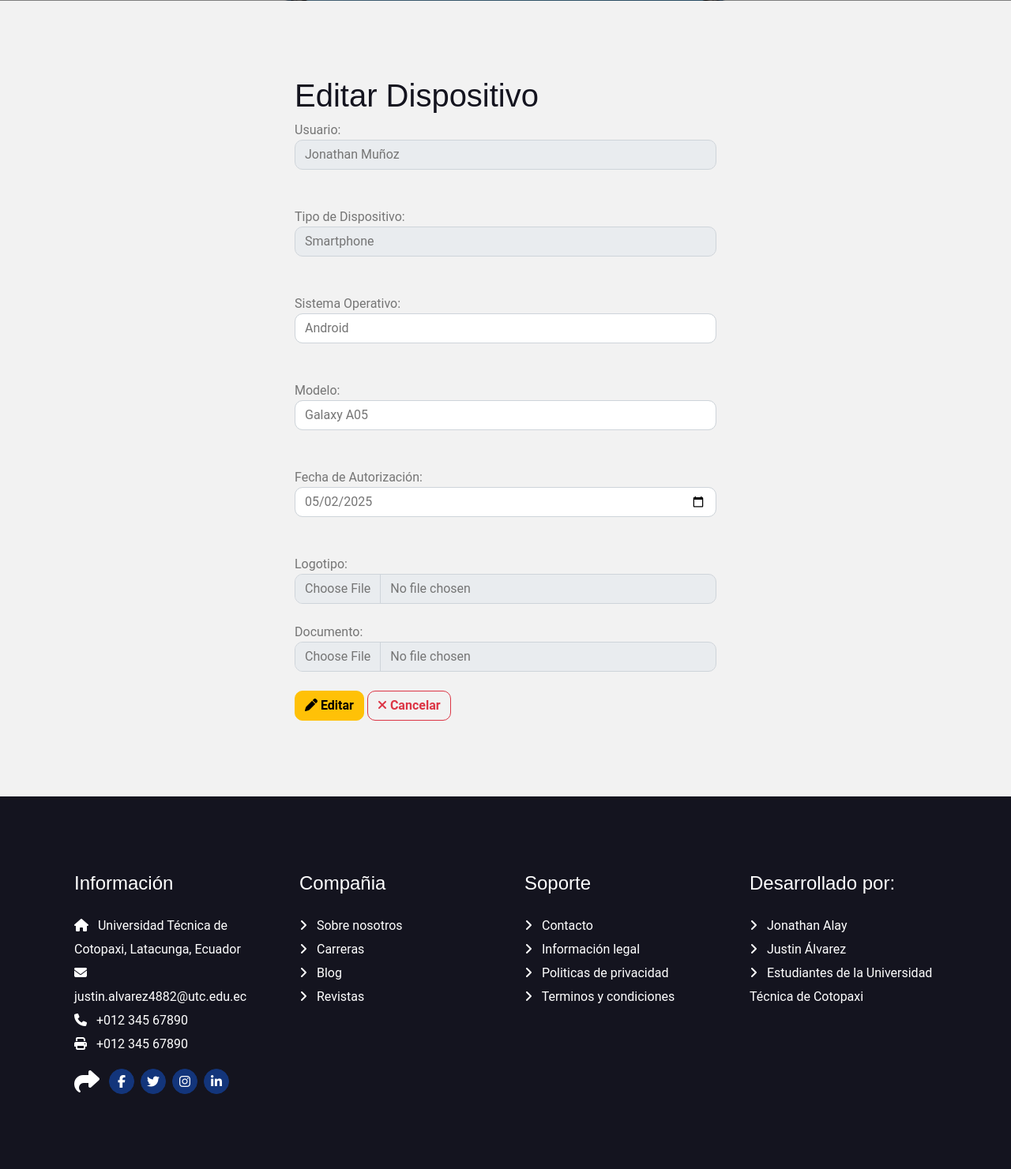
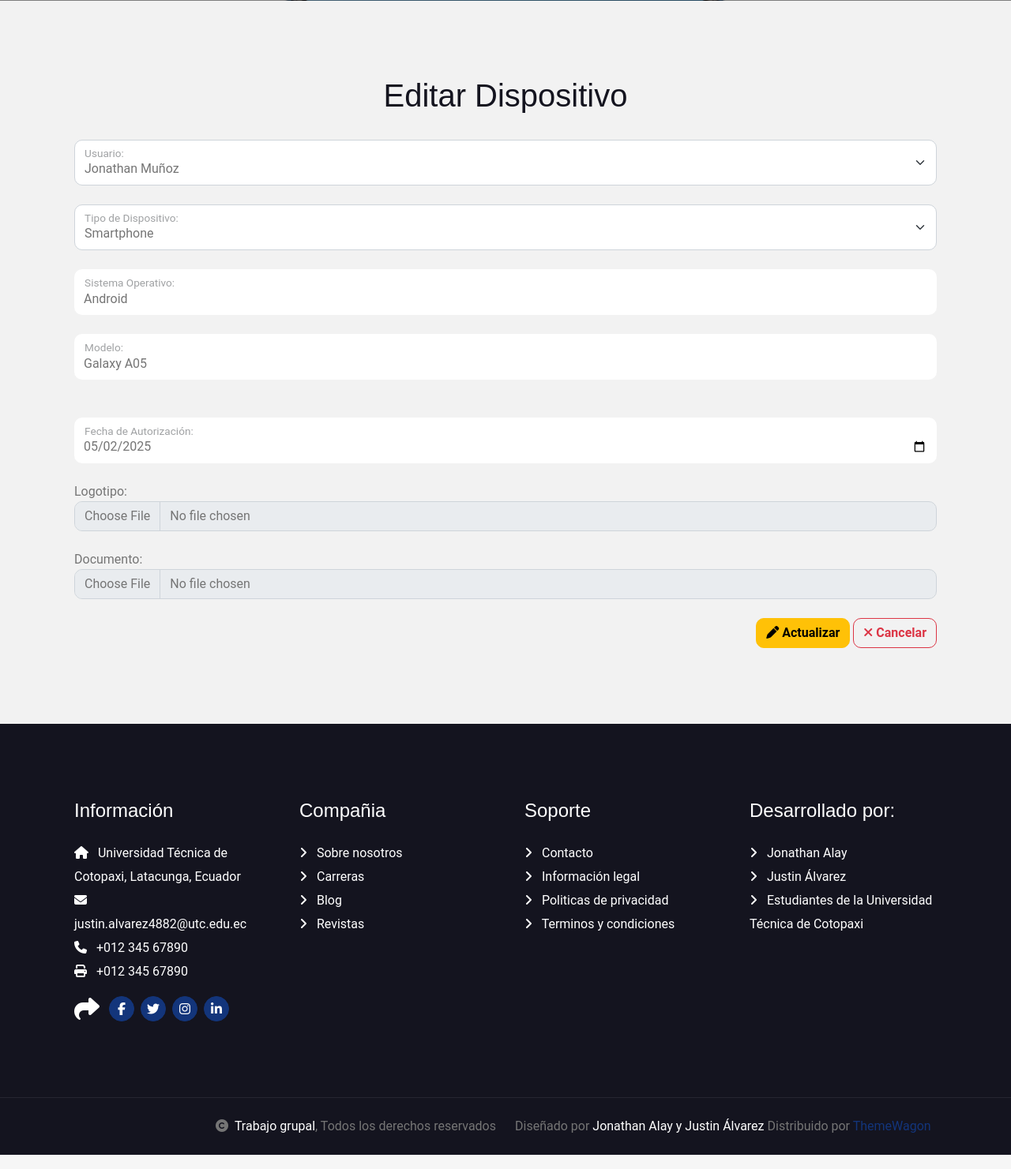
Before and after one commit to Jonathan-25-02/actividad_clases, a Django app: page /editarDispositivo/1 in a window 1280 px wide. Shown: the part 799-2280 px from the top of the page at 79% size. Run offline with Django 5.2, Linux system fonts and the light colour scheme; data comes from the database, SQL or seed files in the repository; both versions use the stored data as it was after the commit; some libraries are stand-ins or nearby versions.

Commit message:
Se han agregado validaciones en los formularios de editar y mejorado la GUI

```diff
--- a/Aplicaciones/Dispositivos/templates/editarDispositivo.html
+++ b/Aplicaciones/Dispositivos/templates/editarDispositivo.html
@@ -1,37 +1,57 @@
 {% extends './plantilla.html' %}
 {% block contenido %}
 <div class="row">
-    <div class="col-md-3"></div>
-    <div class="col-md-6 bg-light">
-        <h1>Editar Dispositivo</h1>
+    <div class="col-md-12 bg-light">
+        <h1 class="text-center">Editar Dispositivo</h1><br>
 
-        <form action="/procesarEdicionDispositivo/{{ dispositivoEditar.id }}" method="post" enctype="multipart/form-data">
+        <form action="/procesarEdicionDispositivo/{{ dispositivoEditar.id }}" id="frm_editar_dispositivo" method="post" enctype="multipart/form-data">
             {% csrf_token %}
-
-            <label for="usuario">Usuario:</label><br>
-            <select name="usuario" id="usuario" class="form-control" required>
+            <div class="row g-3">
+                <div class="col-md-12">
+                    <div class="form-floating mb-4">
+                        <select name="usuario" id="usuario" class="form-select" required>
                             {% for u in usuarios %}
                                 <option value="{{ u.id }}" {% if u.id == dispositivoEditar.usuario.id %}selected{% endif %}>{{ u.nombre }}</option>
                             {% endfor %}
-            </select><br><br>
+                        </select>
+                        <label for="email">Usuario:</label>
+                    </div>
+                </div>
+            </div>
 
-            <label for="tipo">Tipo de Dispositivo:</label><br>
-            <select name="tipo" id="tipo" class="form-control" required>
-                <option value="">Seleccione</option>
+            <div class="col-md-12">
+                <div class="form-floating mb-4">
+                    <select name="tipo" id="tipo" class="form-select" required>
+                        <option value="" disabled>Seleccione un dispositivo</option>
                         <option value="Laptop" {% if dispositivoEditar.tipo == 'Laptop' %}selected{% endif %}>Laptop</option>
                         <option value="Smartphone" {% if dispositivoEditar.tipo == 'Smartphone' %}selected{% endif %}>Smartphone</option>
                         <option value="Tablet" {% if dispositivoEditar.tipo == 'Tablet' %}selected{% endif %}>Tablet</option>
                         <option value="Otro" {% if dispositivoEditar.tipo == 'Otro' %}selected{% endif %}>Otro</option>
-            </select><br><br>
+                    </select>
+                    <label for="tipo">Tipo de Dispositivo:</label>
+                </div>
+            </div>
 
-            <label for="sistema_operativo">Sistema Operativo:</label><br>
-            <input class="form-control" type="text" name="sistema_operativo" id="sistema_operativo" value="{{ dispositivoEditar.sistema_operativo }}"><br><br>
+            <div class="col-md-12">
+                <div class="form-floating mb-4">
+                    <input class="form-control border-0" type="text" name="sistema_operativo" id="sistema_operativo" value="{{ dispositivoEditar.sistema_operativo }}">
+                    <label for="sistema_operativo">Sistema Operativo:</label>
+                </div>
+            </div>
 
+            <div class="col-md-12">
+                <div class="form-floating mb-4">
+                    <input class="form-control border-0" type="text" name="modelo" id="modelo" value="{{ dispositivoEditar.modelo }}">
                     <label for="modelo">Modelo:</label><br>
-            <input class="form-control" type="text" name="modelo" id="modelo" value="{{ dispositivoEditar.modelo }}"><br><br>
+                </div>
+            </div>
 
-            <label for="fecha_autorizacion">Fecha de Autorización:</label><br>
-            <input class="form-control" type="date" name="fecha_autorizacion" id="fecha_autorizacion" value="{{ dispositivoEditar.fecha_autorizacion|date:'Y-m-d' }}"><br><br>
+            <div class="col-md-12">
+                <div class="form-floating mb-4">
+                    <input class="form-control border-0" type="date" name="fecha_autorizacion" id="fecha_autorizacion" value="{{ dispositivoEditar.fecha_autorizacion|date:'Y-m-d' }}">
+                    <label for="fecha_autorizacion">Fecha de Autorización:</label>
+                </div>
+            </div>
 
             <label for="logo">Logotipo:</label><br>
             <input type="file" name="logo" id="logo" class="form-control"><br>
@@ -39,28 +59,58 @@
             <label for="archivo">Documento:</label><br>
             <input type="file" name="archivo" id="archivo" class="form-control"><br>
 
-            <button class="btn btn-warning" type="submit"><i class="fa fa-pen"></i> Editar</button>
+            <div class="col-md-12 text-end">
+                <button class="btn btn-warning" type="submit"><i class="fa fa-pen"></i> Actualizar</button>
                 <a class="btn btn-outline-danger" href="/dispositivos"><i class="fa fa-times"></i> Cancelar</a>
+            </div>
+
         </form>
-
+    </div>
+</div>
 <script>
+    $("#frm_editar_dispositivo").validate({
+        rules: {
+            "tipo": { required: true },
+            "sistema_operativo": { required: true },
+            "modelo": { required: true },
+            "fecha_autorizacion": { required: true },
+            "usuario": { required: true }
+        },
+        messages: {
+            "tipo": { required: "Campo obligatorio" },
+            "sistema_operativo": { required: "Campo obligatorio" },
+            "modelo": { required: "Campo obligatorio" },
+            "fecha_autorizacion": { required: "Campo obligatorio" },
+            "usuario": { required: "Campo obligatorio" }
+        },
+        errorPlacement: function (error, element) {
+            if (element.closest('.form-floating').length) {
+                error.insertAfter(element.closest('.form-floating')); // inserta después del contenedor
+            } else {
+                error.insertAfter(element);
+            }
+        }
+    });
     $("#logo").fileinput({
         language: "es",
         allowedFileExtensions: ["png", "jpg", "jpeg"],
         showCaption: false,
         dropZoneEnabled: true,
-                showClose: false
+        showClose: false,
+        showUpload: false,
+        showCancel: false,
+        maxFileCount: 1
     });
 
     $("#archivo").fileinput({
         language: "es",
-                allowedFileExtensions: ['pdf', 'doc', 'docx', 'txt'],
+        allowedFileExtensions: ['pdf'],
         showCaption: false,
         dropZoneEnabled: true,
-                showClose: false
+        showClose: false,
+        showUpload: false,
+        showCancel: false,
+        maxFileCount: 1
     });
 </script>
-    </div>
-    <div class="col-md-3"></div>
-</div>
 {% endblock %}
```
Also changed, not shown: Aplicaciones/Dispositivos/templates/editarUsuario.html (+34 -5 lines), Aplicaciones/Dispositivos/templates/nuevoDispositivo.html (+4 -6 lines), Actividad/media/logos_dispositivos/destination-9.jpg (added), db.sqlite3, 1 other file. Lines whose indentation alone changed are shown as unchanged.
